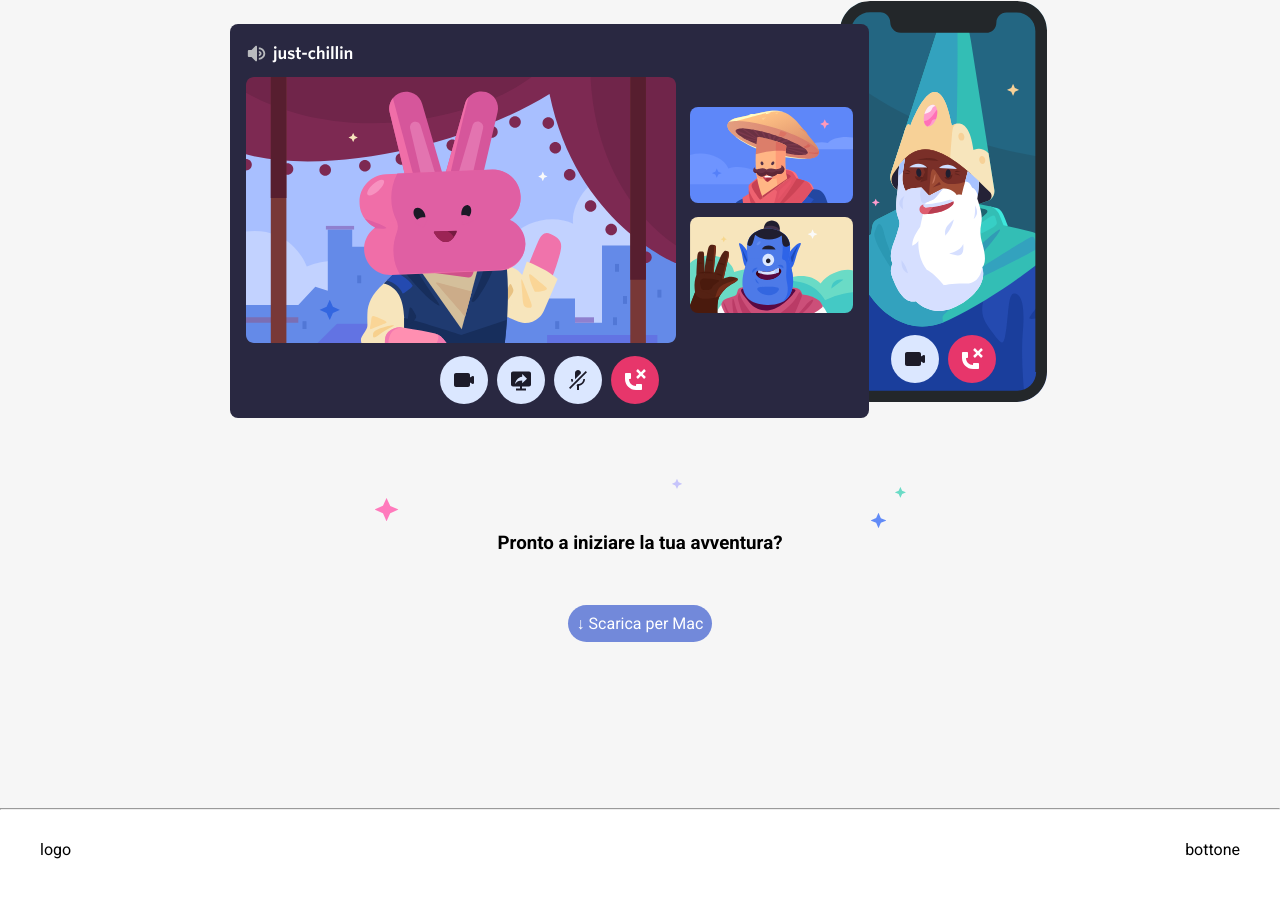
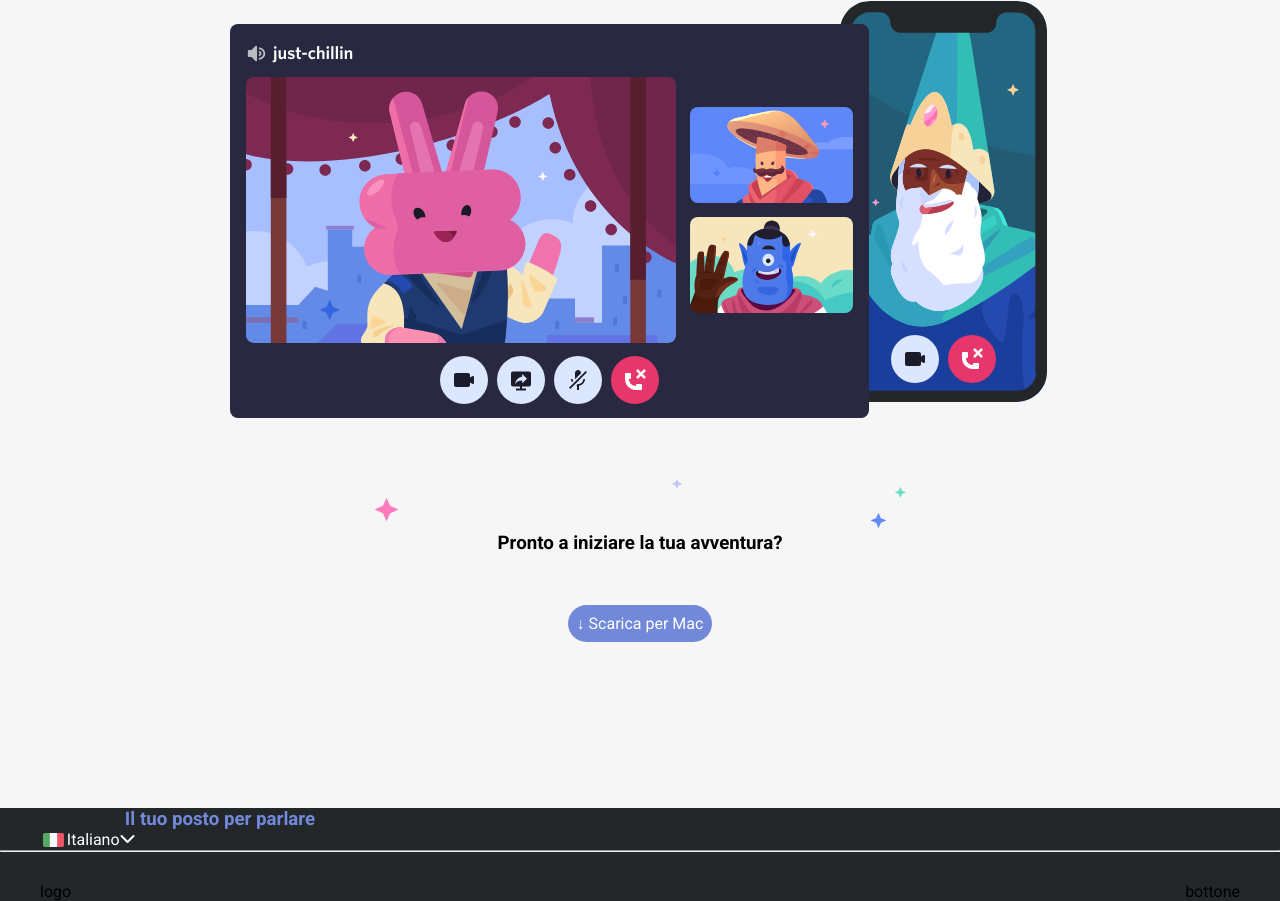
Before and after one commit to Spong3ibob/htmlcss-discord, a plain HTML site: page index.html in a window 1280 px wide. Shown: the part 2450-3351 px from the top of the page. Before the commit the page ends 3309 px from the top, so only its background shows below. Drawn offline with Linux system fonts and the light colour scheme.

Commit message:
ultimo commit

```diff
--- a/css/style.css
+++ b/css/style.css
@@ -62,6 +62,9 @@ h2{
     margin-top: 40px;
     font-size: 15px;
     line-height: 150%;
+}
+i{
+    color: white;
 }
 /* nav */
 header{
@@ -168,8 +171,24 @@ section{
     padding-bottom: 125px;
 }
 /* footer */
+footer{
+    background-color: #23272a;
+}
 .col1{
     width: 30%;
+}
+.footer-col1{
+    color: #7289DA;s
+}
+.bandiera{
+    height: 20px;
+    padding: 3px;
+}
+.lingua{
+    color: white;
+}
+.inserimento-lingua{
+    display: flex;
 }
 .col2{
     width: 17.5%;
--- a/index.html
+++ b/index.html
@@ -110,7 +110,14 @@
         <div class="footer-big">
             <div class="container">
                 <div class="row">
-                     <div class="col1"></div>
+                     <div class="col1">
+                        <h3 class="footer-col1">Il tuo posto per parlare</h3>
+                        <div class="inserimento-lingua">
+                            <img src="css/img/ita.png" alt="" class="bandiera">
+                            <p class="lingua">Italiano </p>
+                            <i class="fa-solid fa-chevron-down"></i>
+                        </div>
+                     </div>
                      <div class="col2"></div>
                      <div class="col3"></div>
                      <div class="col4"></div>
```
